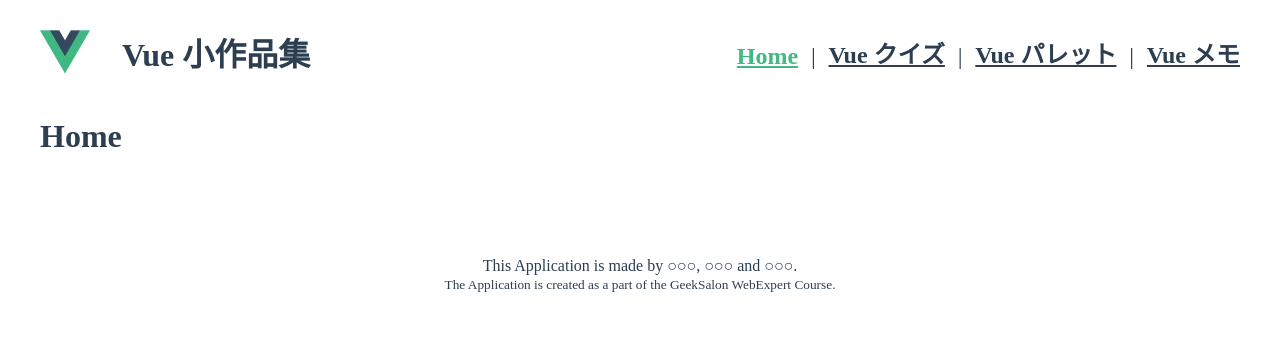
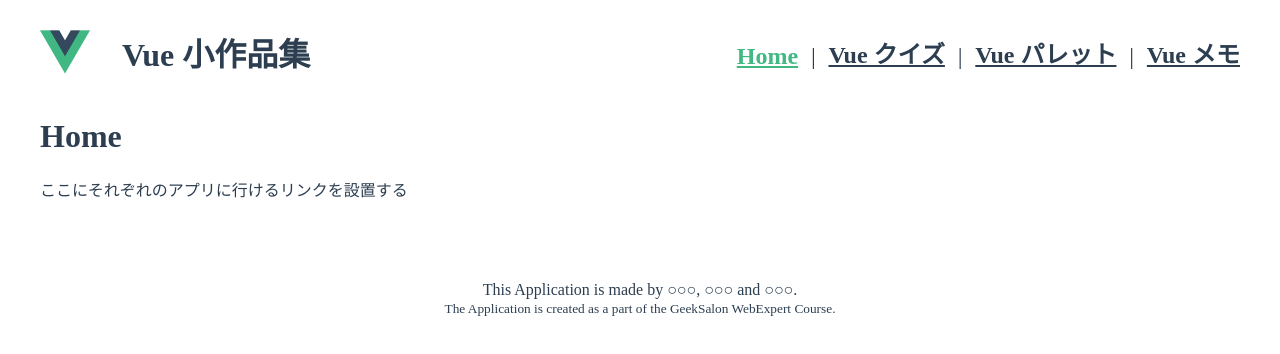
Before and after one commit to webex16-team-3/demo-team-app, a Vue app: page / in a window 1280 px wide. Shown: the top 354 px of the page. Built offline with nearby package versions, Linux system fonts and the light colour scheme.

Commit message:
HomeView.viewの変更した部分を元に戻しました

```diff
--- a/src/views/HomeView.vue
+++ b/src/views/HomeView.vue
@@ -1,4 +1,4 @@
 <template>
   <h1>Home</h1>
-  <div></div>
+  <div>ここにそれぞれのアプリに行けるリンクを設置する</div>
 </template>
```
